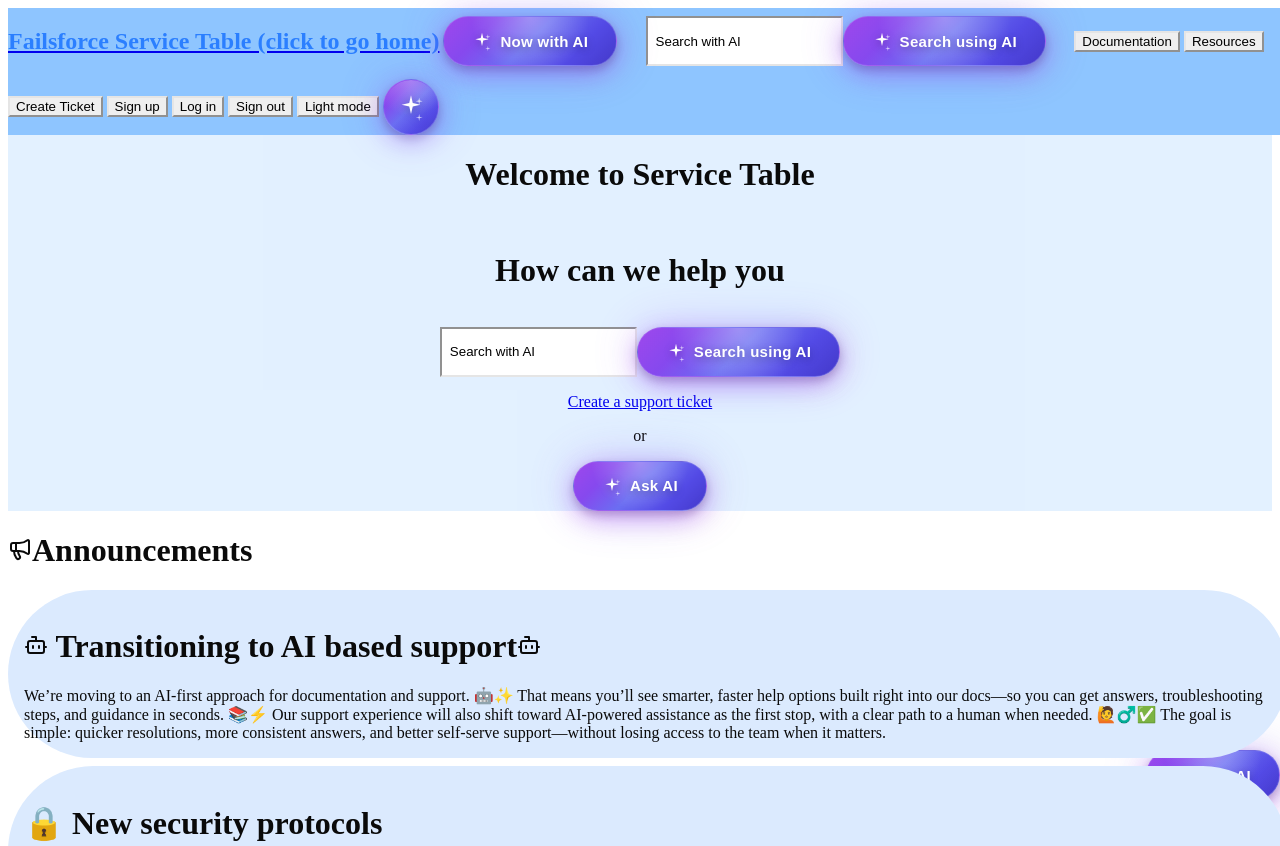
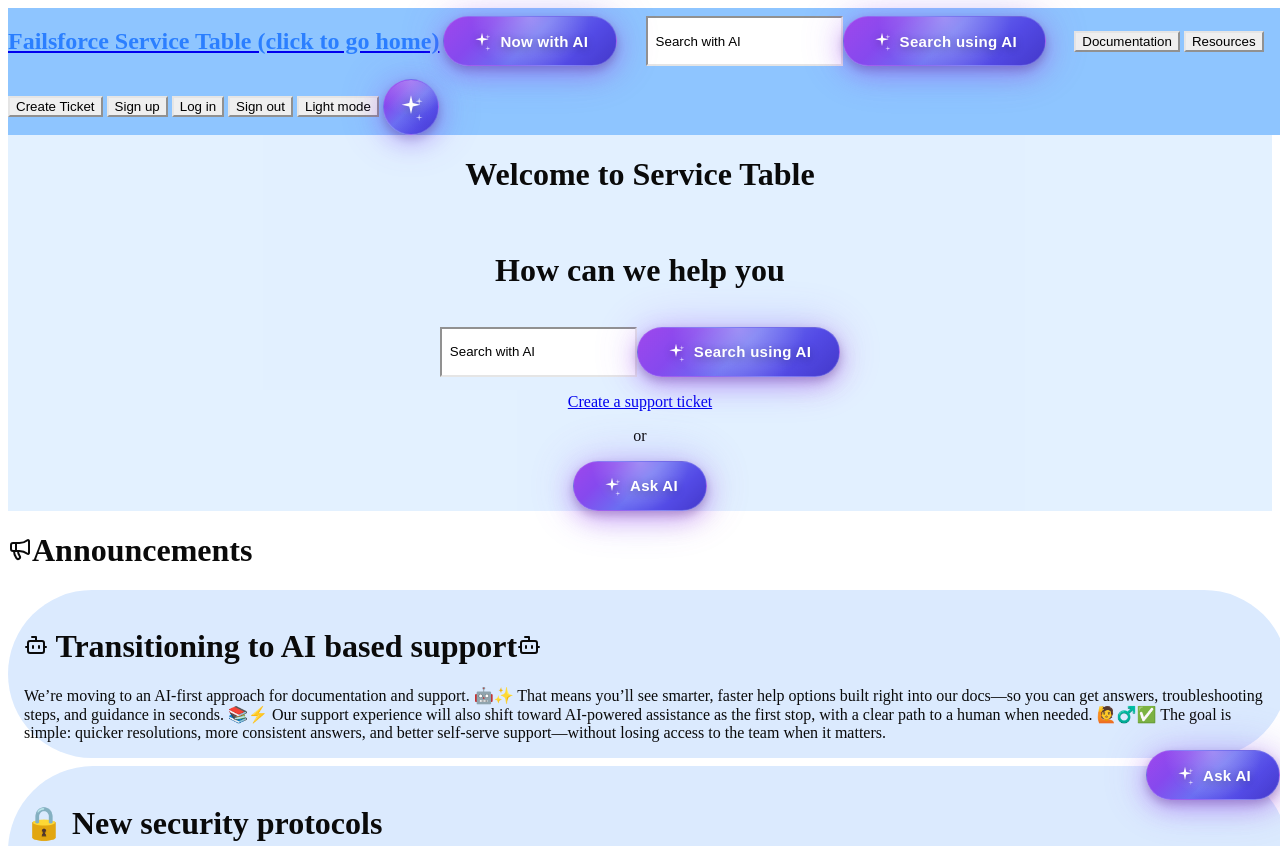
Before and after one commit to ingoau/service-table, a Next.js app: page / in a window 1280 px wide. Shown: the top 846 px of the page. Built offline with nearby package versions, Linux system fonts and the light colour scheme.

Commit message:
make all ai buttons z-50

```diff
--- a/components/ai-button.tsx
+++ b/components/ai-button.tsx
@@ -33,7 +33,7 @@
   const isExpanded = variant === "expanded";
 
   return (
-    <div className={`relative inline-flex ${className}`}>
+    <div className={`inline-flex z-50 relative ${className}`}>
       {/* Outer glow effect */}
       <motion.div
         className="absolute inset-0 rounded-full blur-xl opacity-0"
```
